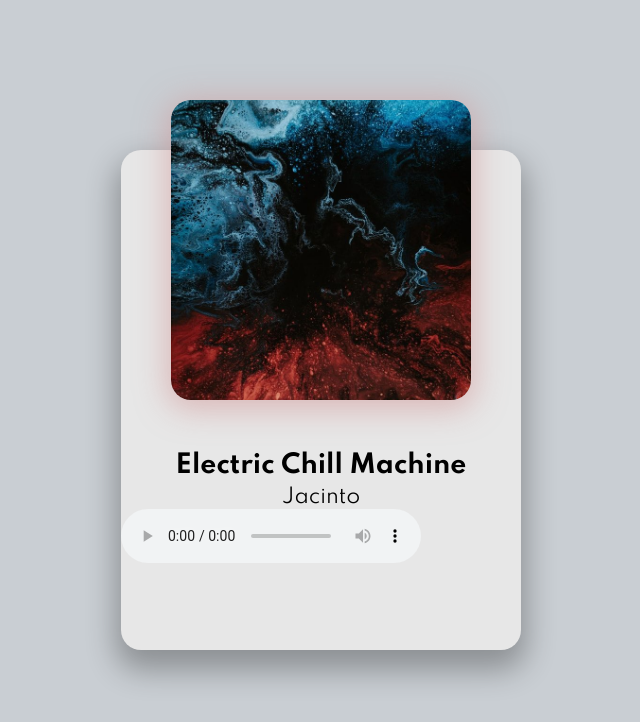
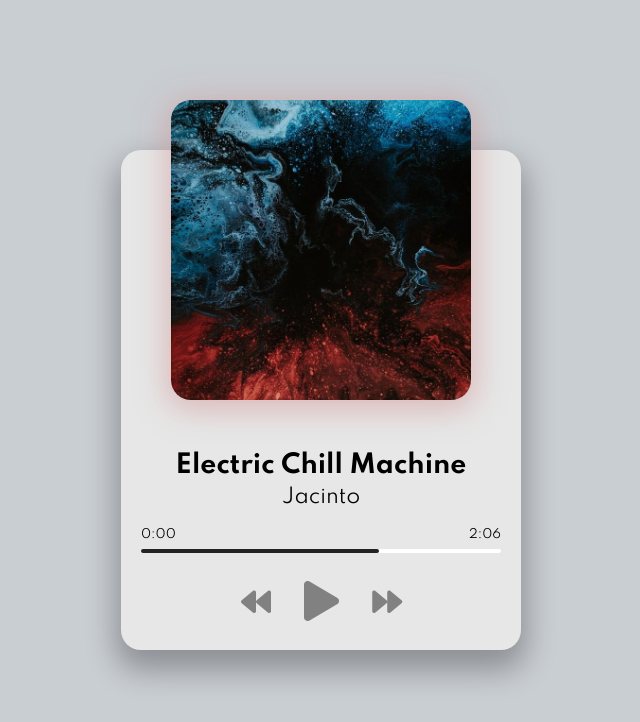
Before and after one commit to Marcode2021/Music-player, a plain HTML site: page index.html in a window 1280 px wide. Shown: the whole page, without its empty margins (319-959 px from the left). Drawn offline with Linux system fonts and the light colour scheme.

Commit message:
Styling player buttons

```diff
--- a/index.html
+++ b/index.html
@@ -19,7 +19,21 @@
       </div>
       <h2 id="title">Electric Chill Machine</h2>
       <h3 id="artist">Jacinto</h3>
-      <audio src="music/jacinto-1.mp3" controls></audio>
+      <audio src="music/jacinto-1.mp3"></audio>
+      <!-- Progress -->
+      <div class="progress-container">
+        <div class="progress"></div>
+        <div class="duration-wrapper">
+          <span id="current-time">0:00</span>
+          <span id="duration">2:06</span>
+        </div>
+      </div>
+      <!-- Controls -->
+      <div class="player-controls">
+        <i class="fas fa-backward" id="prev" title="previous"></i>
+        <i class="fas fa-play main-button" id="play" title="play"></i>
+        <i class="fas fa-forward" id="next" title="next"></i>
+      </div>
     </div>
     <!-- Script -->
     <script src="script.js"></script>
--- a/style.css
+++ b/style.css
@@ -88,6 +88,11 @@ h3 {
   font-size: 30px;
   color: rgb(129, 129, 129);
   margin-right: 30px;
+  cursor: pointer;
+  user-select: none;
+}
+.fas:hover {
+  filter: brightness(80%);
 }
 
 .main-button {
```
